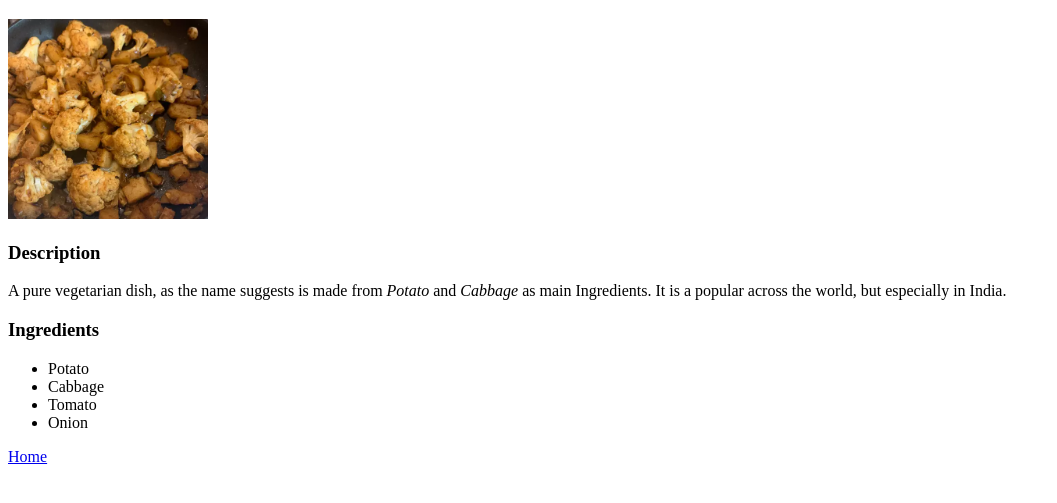
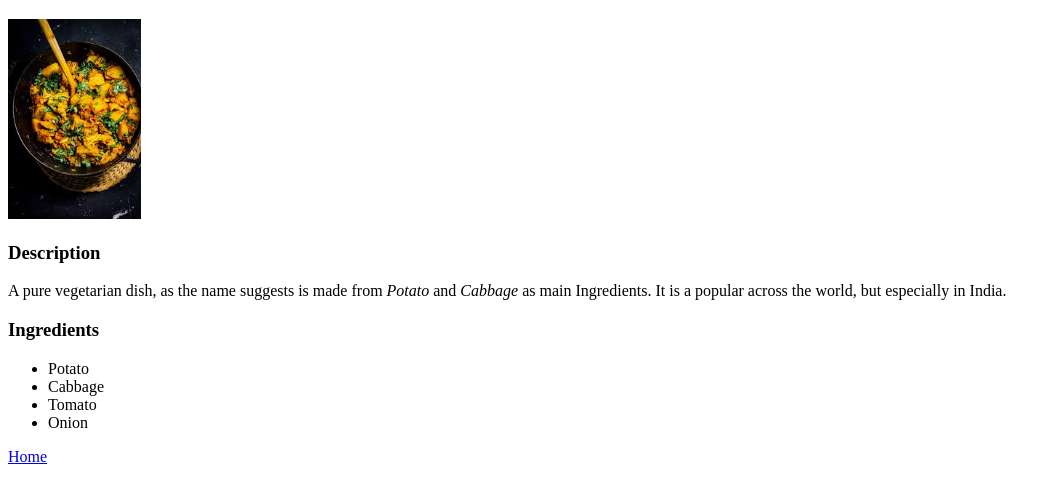
Before and after one commit to Quid15/odin-recipes, a plain HTML site: page recipes/Aloo Gobi.html in a window 1280 px wide. Shown: the part 61-564 px from the top of the page, without its empty margins (0-1057 px from the left). Drawn offline with Linux system fonts and the light colour scheme.

Commit message:
Added remaining recipe image

```diff
--- a/recipes/Aloo Gobi.html
+++ b/recipes/Aloo Gobi.html
@@ -7,7 +7,7 @@
 </head>
 <body>
     <h1>Aloo Gobi</h1>
-    <img src="Aloo Gobi.webp" height="200">
+    <img src="aloo gobi.jpg" height="200">
 
     <h3>Description</h3>
     <p>A pure vegetarian dish, as the name suggests is made from <em>Potato</em> and <em>Cabbage</em> as main Ingredients. It is a popular across the world, but especially in India.</p>
```
Also changed, not shown: recipes/Aloo Gobi.webp (deleted), recipes/aloo gobi.jpg (added).
